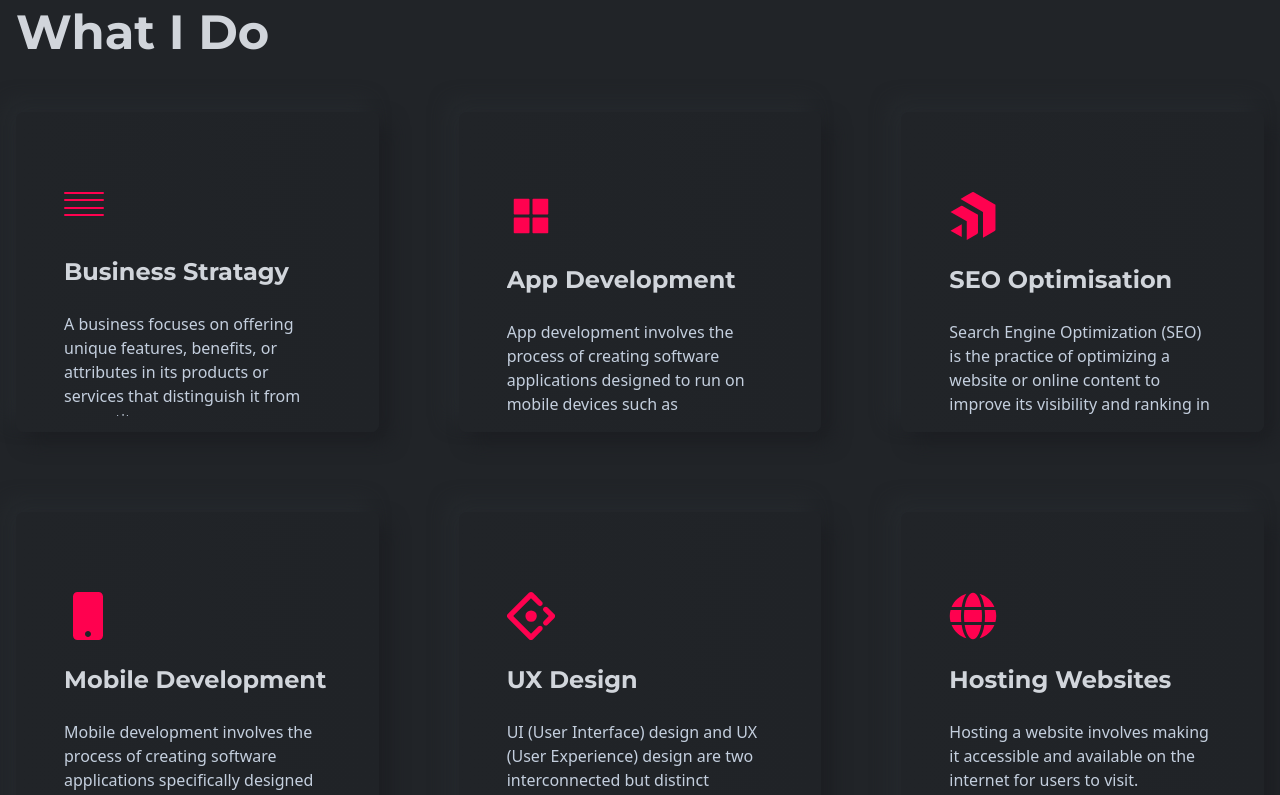
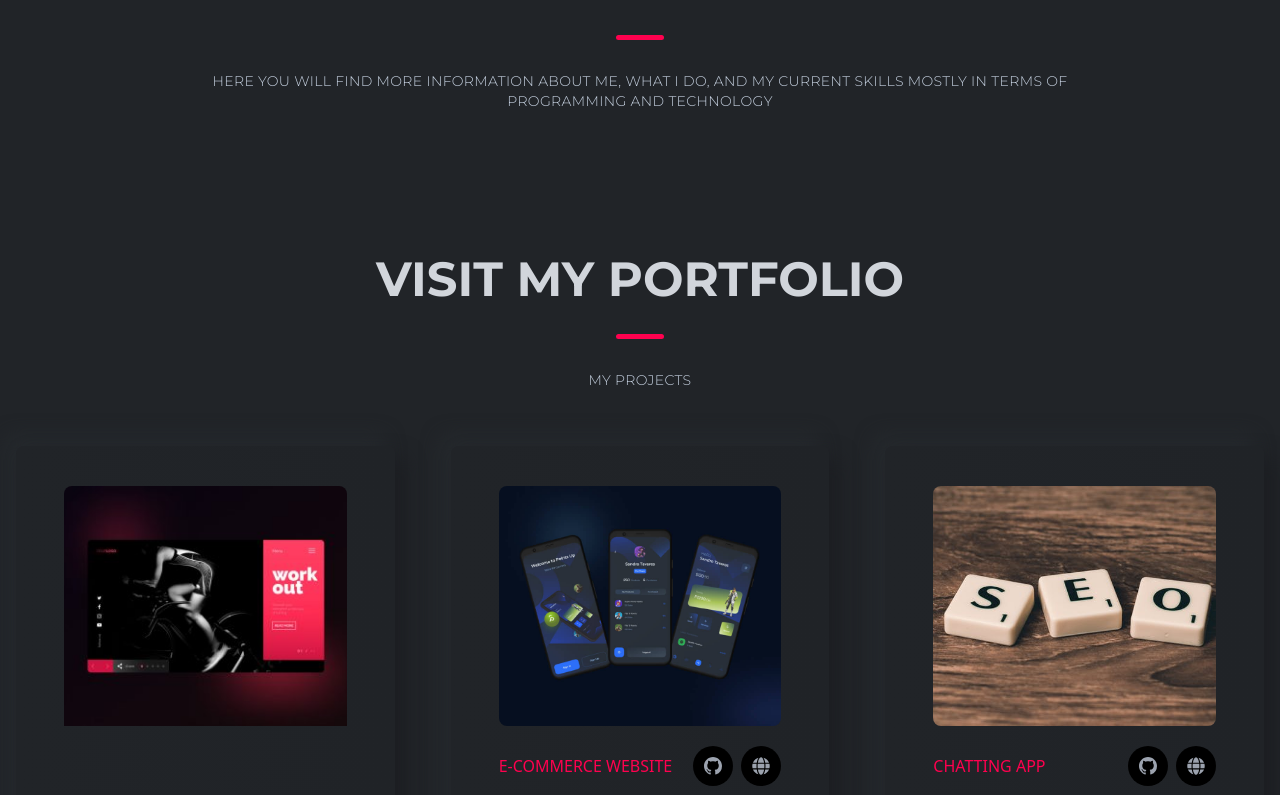
Before and after one commit to vikkymediagithub/Reactjs-Portfolio-Website, a React (Create React App) app: page / in a window 1280 px wide. Shown: the part 825-1620 px from the top of the page. Built offline with nearby package versions, Linux system fonts and the light colour scheme.

Commit message:
About us section

```diff
--- a/src/App.js
+++ b/src/App.js
@@ -3,11 +3,10 @@ import Scrollbar from "./components/scrollBar/Scrollbar";
 import Preloader from './components/preloader/Preloader';
 import Banner from "./components/banner/Banner";
 import Contact from "./components/contact/Contact";
-import Features from "./components/features/Features";
 import Footer from "./components/footer/Footer";
 import FooterBottom from "./components/footer/FooterBottom";
 import Navbar from "./components/navbar/Navbar";
-// import Work from "./components/work/Work";
+import About from "./components/about us/About";
 import Projects from "./components/projects/Projects";
 import Testimonial from "./components/tesimonial/Testimonial";
 
@@ -32,8 +31,7 @@ function App() {
           <Navbar />
           <div className="max-w-screen-xl mx-auto">
             <Banner />
-            <Features />
-            {/* <Work /> */}
+            <About />
             <Projects />
             <Testimonial />
             <Contact />
--- /dev/null
+++ b/src/components/about us/About.js
@@ -0,0 +1,14 @@
+// AboutUs.js
+import React from 'react';
+import Title from '../layouts/Title';
+
+
+const AboutUs = ({title, des}) => {
+  return (
+    <div className='text-center m-auto md:w-3/4 text-xl my-16'>
+      <Title title={"ABOUT ME"} des={"Here you will find more information about me, what i do, and my current skills mostly in terms of programming and technology"} />
+    </div>
+  );
+};
+
+export default AboutUs;
--- /dev/null
+++ b/src/components/about us/AboutLeft.js
@@ -0,0 +1,14 @@
+import React from 'react';
+
+const AboutLeft = () => {
+  return (
+    <div className='mx-w-7xl mx-auto my-14 md:py-8 px-7'>
+      <div className='flex flex-col md:flex-row items-start justify-start'>
+        {/* Left Side */}
+        <div className='md:w-1/2 my-8'></div>
+      </div>
+    </div>
+  );
+};
+
+export default AboutLeft;
--- /dev/null
+++ b/src/components/about us/AboutRight.js
@@ -0,0 +1,11 @@
+import React from 'react';
+
+const AboutRight = () => {
+  return (
+    <div>
+      <h1>Hello, World!</h1>
+    </div>
+  );
+};
+
+export default AboutRight;
--- a/src/components/banner/RightBanner.js
+++ b/src/components/banner/RightBanner.js
@@ -3,13 +3,12 @@ import { bannerImg } from "../../assets/index";
 
 const RightBanner = () => {
   return (
-    <div className="w-full lgl:w-1/2 flex justify-center items-center relative" data-aos="flip-left" data-aos-easing="ease-out-cubic" data-aos-duration="2000">
+    <div className="w-full lgl:w-1/2 flex justify-center items-center relative">
       <img
         className="w-[250px] h-[300px] rounded-full lgl:w-[300px] lgl:h-[480px] z-10  bottom-0 w-[350px] h-[300px] lgl:w-[500px] lgl:h-[500px] bg-gradient-to-r from-[#1e2024] to-[#202327] shadow-shadowOne flex justify-center items-center"
         src={bannerImg}
         alt="bannerImg"
       />
-      {/* <div className="absolute bottom-0 w-[350px] h-[300px] lgl:w-[500px] lgl:h-[500px] bg-gradient-to-r from-[#1e2024] to-[#202327] shadow-shadowOne flex justify-center items-center"></div> */}
     </div>
   );
 }
--- a/src/components/features/Card.js
+++ /dev/null
@@ -1,37 +0,0 @@
-import React from 'react'
-import { HiArrowRight } from "react-icons/hi";
-
-const Card = ({item:{title,des,icon}}) => {
-  return (
-    <div className="w-full px-12 h-80 py-10 rounded-lg shadow-shadowOne flex items-center bg-gradient-to-r from-bodyColor to-[#202327] group hover:bg-gradient-to-b hover:from-black hover:to-[#1e2024] transition-colors duration-100 group">
-      <div className="h-72 overflow-y-hidden">
-        <div className="flex h-full flex-col gap-10 translate-y-16 group-hover:translate-y-0 transition-transform duration-500">
-          <div className="w-10 h-8 flex flex-col justify-between">
-
-            {icon ? (
-              <span className="text-5xl text-designColor">{icon}</span>
-            ) : (
-              <>
-                <span className="w-full h-[2px] rounded-lg bg-designColor inline-flex"></span>
-                <span className="w-full h-[2px] rounded-lg bg-designColor inline-flex"></span>
-                <span className="w-full h-[2px] rounded-lg bg-designColor inline-flex"></span>
-                <span className="w-full h-[2px] rounded-lg bg-designColor inline-flex"></span>
-              </>
-            )}
-          </div>
-          <div className="flex flex-col gap-6">
-            <h2 className="text-xl md:text-2xl font-titleFont font-bold text-gray-300">
-              {title}
-            </h2>
-            <p className="base">{des}</p>
-            <span className="text-2xl text-designColor">
-              <HiArrowRight />
-            </span>
-          </div>
-        </div>
-      </div>
-    </div>
-  );
-}
-
-export default Card
--- a/src/components/features/Features.js
+++ /dev/null
@@ -1,21 +0,0 @@
-import React from "react";
-import Title from "../layouts/Title";
-import Card from "./Card";
-import { featuresData } from "../../data/data";
-const Features = () => {
-  return (
-    <section
-      id="features"
-      className="w-full py-20 border-b-[1px] border-b-black"
-    >
-      <Title title="Features" des="What I Do" />
-      <div className="grid grid-cols-1 md:grid-cols-2 xl:grid-cols-3 gap-6 xl:gap-20">
-        {featuresData.map((item) => (
-          <Card item={item} key={item.id} />
-        ))}
-      </div>
-    </section>
-  );
-};
-
-export default Features;
--- a/src/components/layouts/Title.js
+++ b/src/components/layouts/Title.js
@@ -3,10 +3,9 @@ import React from 'react'
 const Title = ({title, des}) => {
   return (
     <div className="flex flex-col gap-4 font-titleFont mb-14">
-      <h3 className="text-sm uppercase font-light text-designColor tracking-wide">
-       {title}
-      </h3>
-      <h1 className="text-4xl md:text-5xl text-gray-300 font-bold capitalize">{des}</h1>
+      <h3 className="text-4xl text-sm md:text-5xl text-designColor text-gray-300 font-bold capitalize">{title}</h3>
+      <div className='divider'></div>
+      <h1 className="text-sm uppercase font-light tracking-wide">{des}</h1>
     </div>
   );
 }
--- a/src/components/projects/Projects.js
+++ b/src/components/projects/Projects.js
@@ -11,7 +11,7 @@ const Projects = () => {
     >
       <div className="flex justify-center items-center text-center">
         <Title
-          title="VISIT MY PORTFOLIO AND KEEP YOUR FEEDBACK"
+          title="VISIT MY PORTFOLIO"
           des="My Projects"
         />
       </div>
--- a/src/data/data.js
+++ /dev/null
@@ -1,42 +0,0 @@
-import { AiFillAppstore } from "react-icons/ai";
-import { FaMobile, FaGlobe} from "react-icons/fa";
-import { SiProgress, SiAntdesign } from "react-icons/si";
-
-// Features Data
-export const featuresData = [
-  {
-    id: 1,
-    title: "Business Stratagy",
-    des: "A business focuses on offering unique features, benefits, or attributes in its products or services that distinguish it from competitors",
-  },
-  {
-    id: 2,
-    icon: <AiFillAppstore />,
-    title: "App Development",
-    des: "App development involves the process of creating software applications designed to run on mobile devices such as smartphones, tablets, or wearable devices. ",
-  },
-  {
-    id: 3,
-    icon: <SiProgress />,
-    title: "SEO Optimisation",
-    des: "Search Engine Optimization (SEO) is the practice of optimizing a website or online content to improve its visibility and ranking in search engine results pages (SERPs).",
-  },
-  {
-    id: 4,
-    icon: <FaMobile />,
-    title: "Mobile Development",
-    des: "Mobile development involves the process of creating software applications specifically designed to run on mobile devices such as smartphones, tablets, and wearable devices.",
-  },
-  {
-    id: 5,
-    icon: <SiAntdesign />,
-    title: "UX Design",
-    des: "UI (User Interface) design and UX (User Experience) design are two interconnected but distinct disciplines within the field of digital product design.",
-  },
-  {
-    id: 6,
-    icon: <FaGlobe />,
-    title: "Hosting Websites",
-    des: "Hosting a website involves making it accessible and available on the internet for users to visit. ",
-  },
-];
--- a/src/index.css
+++ b/src/index.css
@@ -21,9 +21,21 @@
 }
 }
 
+/* Active */
 .active {
     color: white;
 }
+
+/* Scroll button */
 .scrollbar-hide::-webkit-scrollbar{
     display: none;
 }
+
+/* Divider */
+.divider {
+    height: 5px;
+    width: 3rem;
+    background: #ff014f;
+    border-radius: 5px;
+    margin: 15px auto;
+}
```
Also changed, not shown: src/assets/images/about/work01.jpeg (added).
